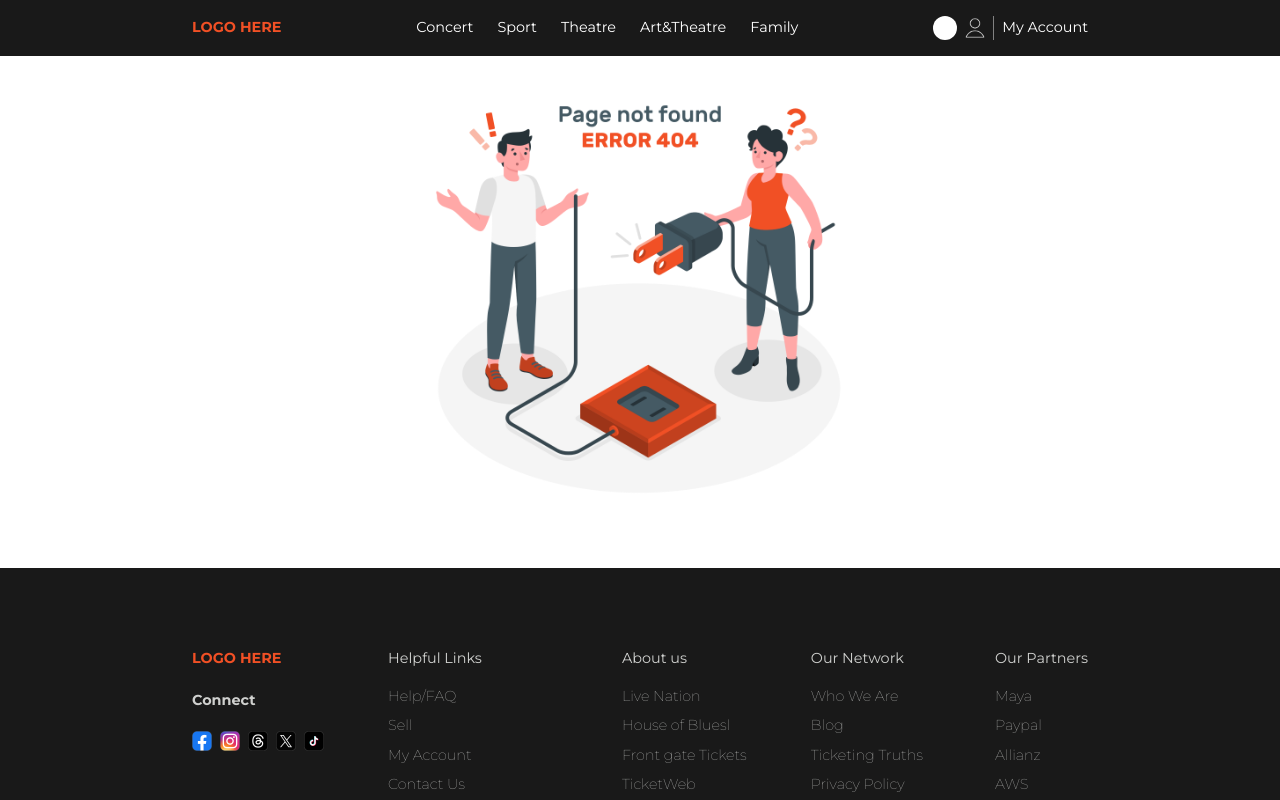
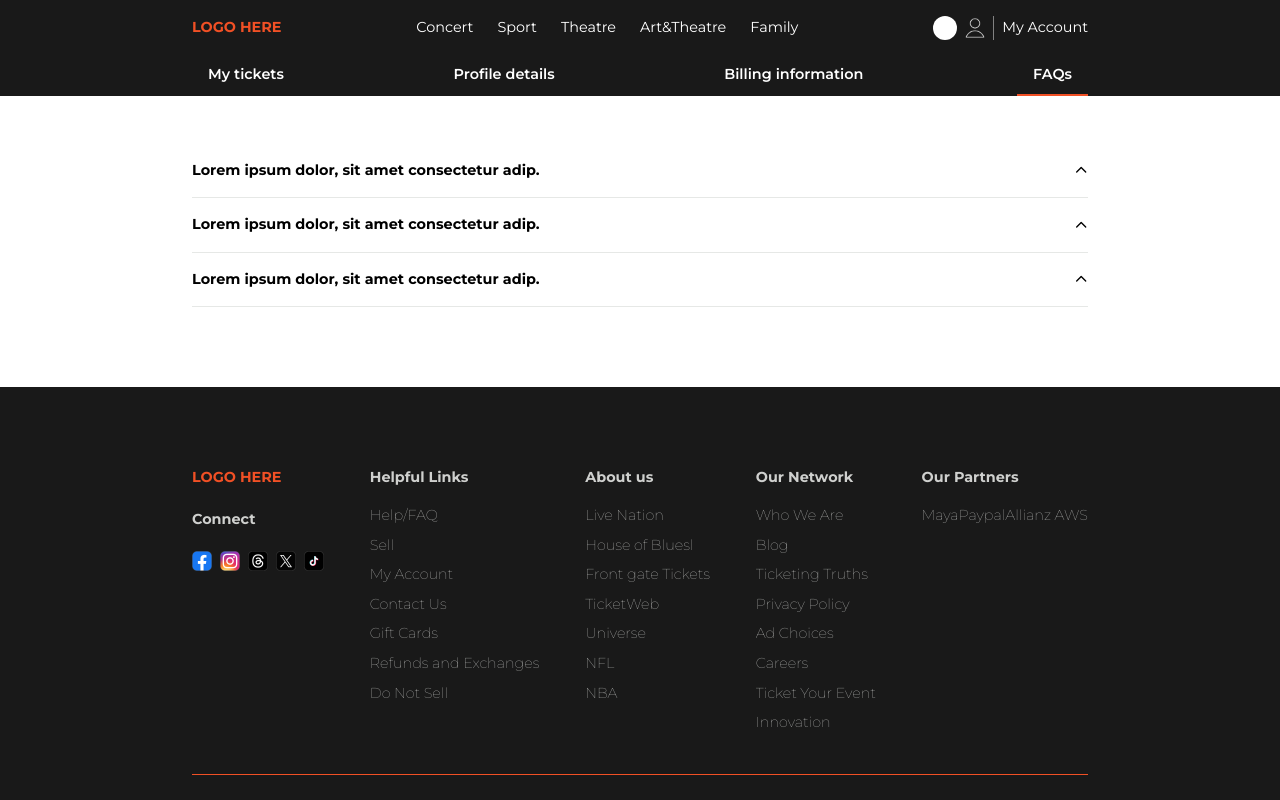
Before and after one commit to gabquelyn/ticketing-m, a Next.js app: page /faq in a window 1280 px wide. Before the commit this address had no page. Shown: the top 800 px of the page. Built offline with nearby package versions, Linux system fonts and the light colour scheme.

Commit message:
created the faq page

```diff
--- /dev/null
+++ b/app/(pages)/faq/page.tsx
@@ -0,0 +1,62 @@
+"use client";
+import React, { useState } from "react";
+import Foot from "@/app/atoms/Foot";
+export default function FAQ() {
+  const [drop, setDrop] = useState(0);
+  const handleDrop = (val: number) => {
+    if (drop === val) {
+      setDrop(0);
+    } else {
+      setDrop(val);
+    }
+  };
+  return (
+    <div>
+      <Foot
+        onDrop={handleDrop}
+        element={
+          <p>
+            Lorem, ipsum dolor sit amet consectetur adipisicing elit. Ipsam
+            corporis ea laudantium numquam a nam repellat fuga sunt dolore quod
+            aliquam nostrum, dolores accusamus eos ducimus, reiciendis qui
+            maxime magnam?
+          </p>
+        }
+        value={drop}
+        position={1}
+        faq
+        name="Lorem ipsum dolor, sit amet consectetur adip."
+      />
+      <Foot
+        onDrop={handleDrop}
+        element={
+          <p>
+            Lorem, ipsum dolor sit amet consectetur adipisicing elit. Ipsam
+            corporis ea laudantium numquam a nam repellat fuga sunt dolore quod
+            aliquam nostrum, dolores accusamus eos ducimus, reiciendis qui
+            maxime magnam?
+          </p>
+        }
+        value={drop}
+        position={2}
+        faq
+        name="Lorem ipsum dolor, sit amet consectetur adip."
+      />
+      <Foot
+        onDrop={handleDrop}
+        element={
+          <p>
+            Lorem, ipsum dolor sit amet consectetur adipisicing elit. Ipsam
+            corporis ea laudantium numquam a nam repellat fuga sunt dolore quod
+            aliquam nostrum, dolores accusamus eos ducimus, reiciendis qui
+            maxime magnam?
+          </p>
+        }
+        value={drop}
+        position={3}
+        faq
+        name="Lorem ipsum dolor, sit amet consectetur adip."
+      />
+    </div>
+  );
+}
--- a/app/atoms/Foot.tsx
+++ b/app/atoms/Foot.tsx
@@ -3,29 +3,28 @@ import React from "react";
 import { PiCaretUpBold } from "react-icons/pi";
 import clsx from "clsx";
 import Hr from "./Hr";
-import LinkMap from "./LinkMap";
 export default function Foot({
   onDrop,
   value,
   position,
-  links,
-  name
+  element,
+  faq,
+  name,
 }: {
   onDrop: (val: number) => void;
   value: number;
   position: number;
-  links: string[];
-  name: string
+  element: React.ReactNode;
+  name: string;
+  faq?: boolean;
 }) {
   return (
     <div className="foot">
-      <p
-        className="flex items-center justify-between"
-      >
+      <p className="flex items-center justify-between font-bold">
         {name}
         <span
           className={clsx(
-            "transition-all cursor-pointer block md:hidden",
+            "transition-all duration-200 cursor-pointer block", !faq && "md:hidden",
             value === position && `rotate-[180deg]`
           )}
           onClick={() => onDrop(position)}
@@ -33,14 +32,15 @@ export default function Foot({
           <PiCaretUpBold />
         </span>
       </p>
-      <Hr className="block md:hidden"/>
+      <Hr className={clsx("block", !faq && "md:hidden")} />
       <div
         className={clsx(
-          "max-h-0 md:max-h-fit overflow-hidden my-2 transition-all",
+          "max-h-0  overflow-hidden my-2 transition-all",
+          !faq && "md:max-h-fit",
           value === position && "max-h-fit"
         )}
       >
-        <LinkMap links={links} />
+        {element}
       </div>
     </div>
   );
--- a/app/components/Card.tsx
+++ b/app/components/Card.tsx
@@ -5,7 +5,7 @@ export default function Card({ number }: { number: string }) {
     <div className="border-grey border-[1px] rounded-lg p-4 flex items-center justify-between w-[100%] md:w-[60%]">
       <div className="flex gap-5 items-center justify-center">
         <input type="radio" className="accent-orange cursor-pointer" />
-        <p className="tracking-[.4rem] flex gap-3 italic">
+        <p className="tracking-[.4rem] flex gap-1 italic">
           <span>****</span>
           <span>****</span>
           <span>****</span>
--- a/app/components/Footer.tsx
+++ b/app/components/Footer.tsx
@@ -4,6 +4,7 @@ import Hr from "../atoms/Hr";
 import Image from "next/image";
 import Foot from "../atoms/Foot";
 import Logo from "../atoms/Logo";
+import LinkMap from "../atoms/LinkMap";
 export default function Footer() {
   const [drop, setDrop] = useState(0);
   const handleDrop = (val: number) => {
@@ -42,9 +43,8 @@ export default function Footer() {
 
           <Foot
             onDrop={handleDrop}
-            value={drop}
-            position={1}
-            name="Helpful Links"
+            element={
+              <LinkMap
                 links={[
                   "Help/FAQ",
                   "Sell",
@@ -55,11 +55,16 @@ export default function Footer() {
                   "Do Not Sell",
                 ]}
               />
+            }
+            value={drop}
+            position={1}
+            name="Helpful Links"
+          />
           <Foot
             onDrop={handleDrop}
             value={drop}
-            position={2}
-            name="About us"
+            element={
+              <LinkMap
                 links={[
                   "Live Nation",
                   "House of Bluesl",
@@ -70,12 +75,18 @@ export default function Footer() {
                   "NBA",
                 ]}
               />
+            }
+            position={2}
+            name="About us"
+          />
 
           <Foot
             onDrop={handleDrop}
             value={drop}
             position={3}
             name="Our Network"
+            element={
+              <LinkMap
                 links={[
                   "Who We Are",
                   "Blog",
@@ -87,12 +98,14 @@ export default function Footer() {
                   "Innovation",
                 ]}
               />
+            }
+          />
           <Foot
             onDrop={handleDrop}
             value={drop}
             position={4}
             name="Our Partners"
-            links={["Maya", "Paypal", "Allianz", " AWS"]}
+            element={["Maya", "Paypal", "Allianz", " AWS"]}
           />
         </div>
         <Hr className="my-[2rem] border-orange hidden md:block" />
--- a/app/globals.css
+++ b/app/globals.css
@@ -29,7 +29,7 @@
 }
 
 .foot p {
-  @apply font-normal mb-4;
+  @apply mb-4;
 }
 
 .foot ul {
```
Lines whose indentation alone changed are shown as unchanged.
